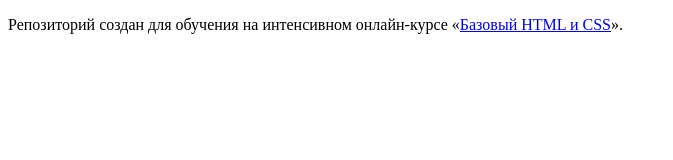
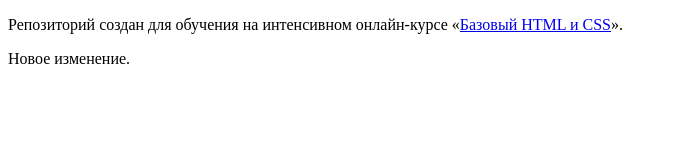
Before and after one commit to laregami/6957-sedona, a plain HTML site: page index.html in a window 1280 px wide. Shown: the whole page, without its empty margins (0-673 px from the left). Drawn offline with Linux system fonts and the light colour scheme.

Commit message:
jjkkkjkjkjk
++

```diff
--- a/index.html
+++ b/index.html
@@ -8,5 +8,6 @@
 
     <p>Репозиторий создан для обучения на интенсивном онлайн‑курсе «<a href="https://htmlacademy.ru/intensive/htmlcss">Базовый HTML и CSS</a>».</p>
 
+	 <p>Новое изменение.</p>
   </body>
 </html>
```
